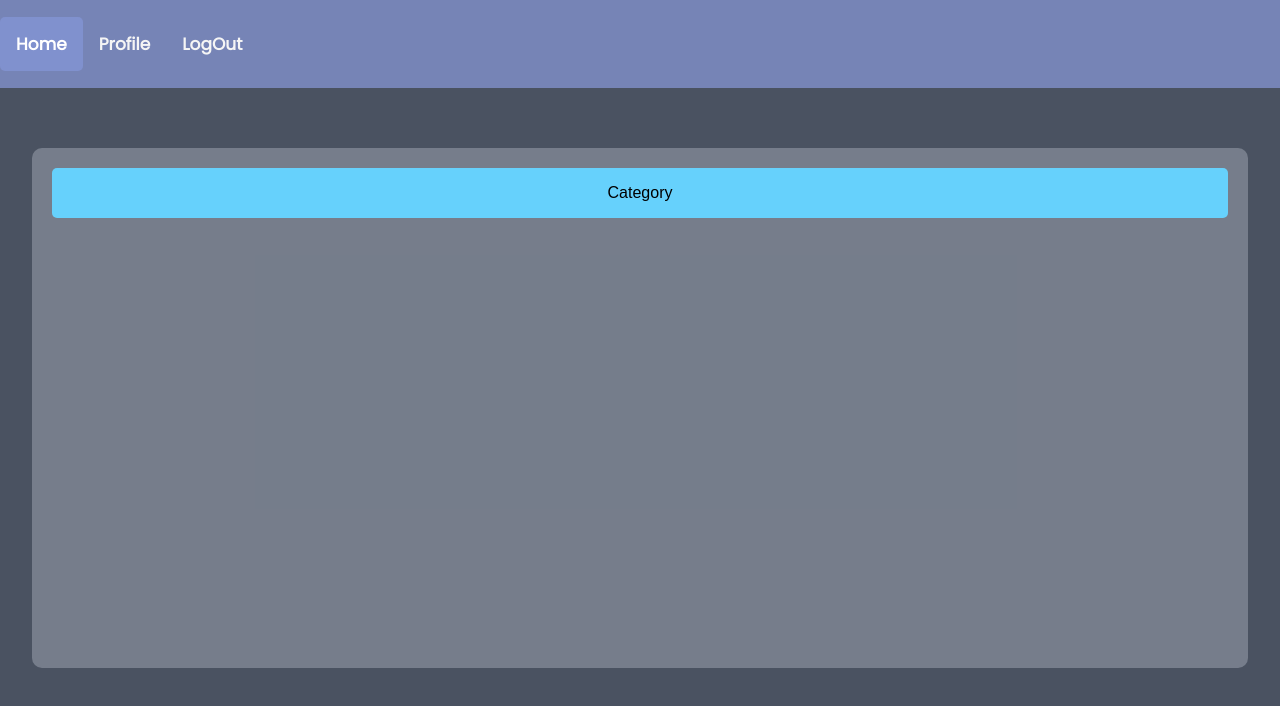
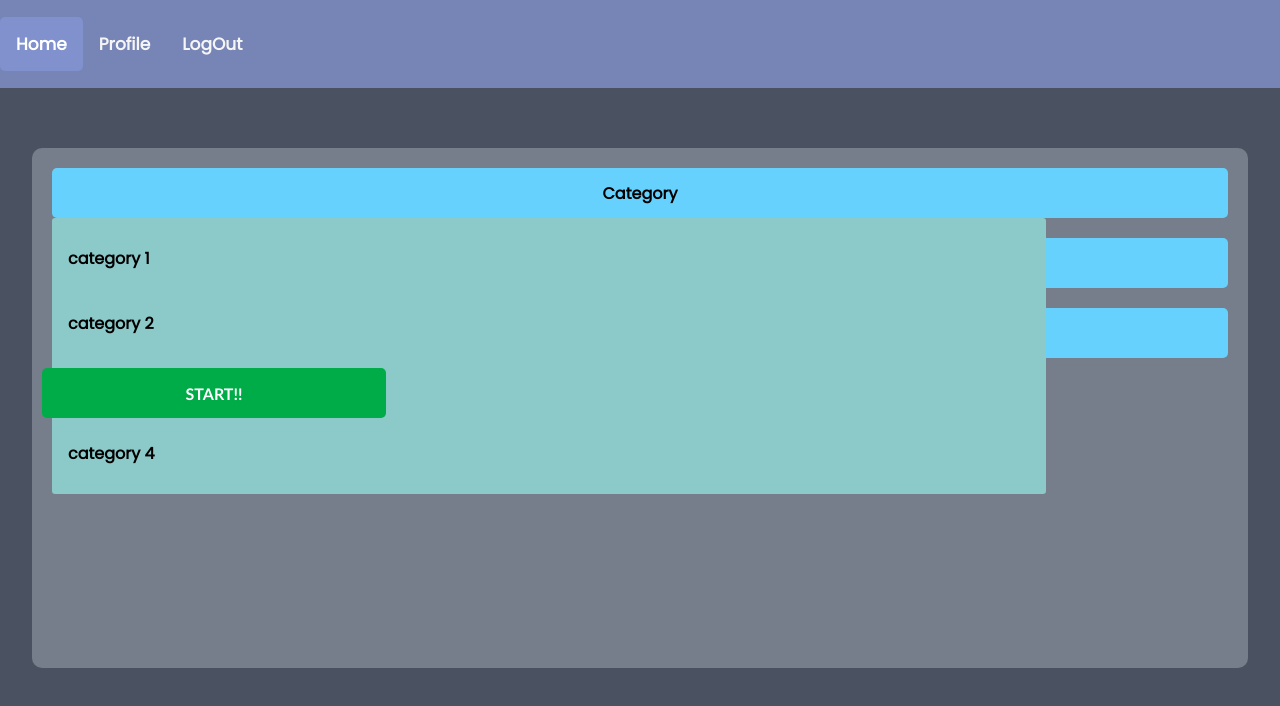
Before and after one commit to nakulankurmullam/quizzduel, a React (Create React App) app: page / in a window 1280 px wide. Both pictures are taken after a click on the button "Category". Shown: the top 706 px of the page. Built offline with nearby package versions, Linux system fonts and the light colour scheme; the HTML template or start-up script is replaced by a standard one.

Commit message:
minor css tweaks

```diff
--- a/src/components/Selection.css
+++ b/src/components/Selection.css
@@ -24,6 +24,8 @@
     color: black;
     padding: 10px;
     font-size: 16px;
+    font-family: "Poppins";
+    font-weight: bold;
     border-radius: 5px;
     border:none;
     cursor:pointer;
@@ -39,8 +41,13 @@
     width: calc(80% - 30px);
     /* z-index: .1; */
 }
-.dropdown:hover .dropcontent{
+/* .dropdown:hover .dropcontent{
     display: block;
+} */
+.active > .dropcontent{
+    display:block;
+    opacity: 100%;
+    transition: opacity .5s ease-in;
 }
 .dropdown:hover .dropbtn{
     background-color: rgb(40, 180, 180);
@@ -53,3 +60,18 @@
 .dropcontent p:hover{
     background-color: rgb(114, 161, 161);
 }
+
+#start-btn {
+    background-color: rgb(0, 172, 72);
+    color: white;
+    padding: 10px;
+    font-size: 16px;
+    font-family: 'Gill Sans', 'Gill Sans MT', Calibri, 'Trebuchet MS', sans-serif;
+    font-weight: bold;
+    border-radius: 5px;
+    border:none;
+    position:absolute;
+    cursor:pointer;
+    width:344px;
+    height:50px;
+}
--- a/src/components/Selection.js
+++ b/src/components/Selection.js
@@ -5,18 +5,43 @@ function Selection() {
     return (
         <div  className="container-sel">
             <div className="card">
-                <div className="dropdown">
-                    <button className="dropbtn">Category</button>
-                    <div className="dropcontent">
+                <div id="category" className="dropdown">
+                    <button onClick={()=>{ham("category")}} className="dropbtn">Category</button>
+                    <div onClick={()=>{ham("category")}} className="dropcontent">
                         <p>category 1</p>
                         <p>category 2</p>
                         <p>category 3</p>
                         <p>category 4</p>
                     </div>
                 </div>
+                <div id="difficult" className="dropdown">
+                    <button onClick={()=>{ham("difficult")}} className="dropbtn">Difficulty</button>
+                    <div onClick={()=>{ham("difficult")}} className="dropcontent">
+                        <p>easy</p>
+                        <p>medium</p>
+                        <p>hard</p>
+                    </div>
+                </div>
+                <div id="type" className="dropdown">
+                    <button onClick={()=>{ham("type")}} className="dropbtn">Type</button>
+                    <div onClick={()=>{ham("type")}} className="dropcontent">
+                        <p>single</p>
+                        <p>duel</p>
+                    </div>
+                </div>
+                <button id="start-btn">START!!</button>
             </div>
         </div>
     )
 }
 
+function ham(id){
+    let tmp = document.querySelector(`#${id}`);
+    if(tmp.className === "dropdown"){
+        tmp.className += " active";
+    }else{
+        tmp.className = "dropdown";
+    }
+}
+
 export default Selection
```
